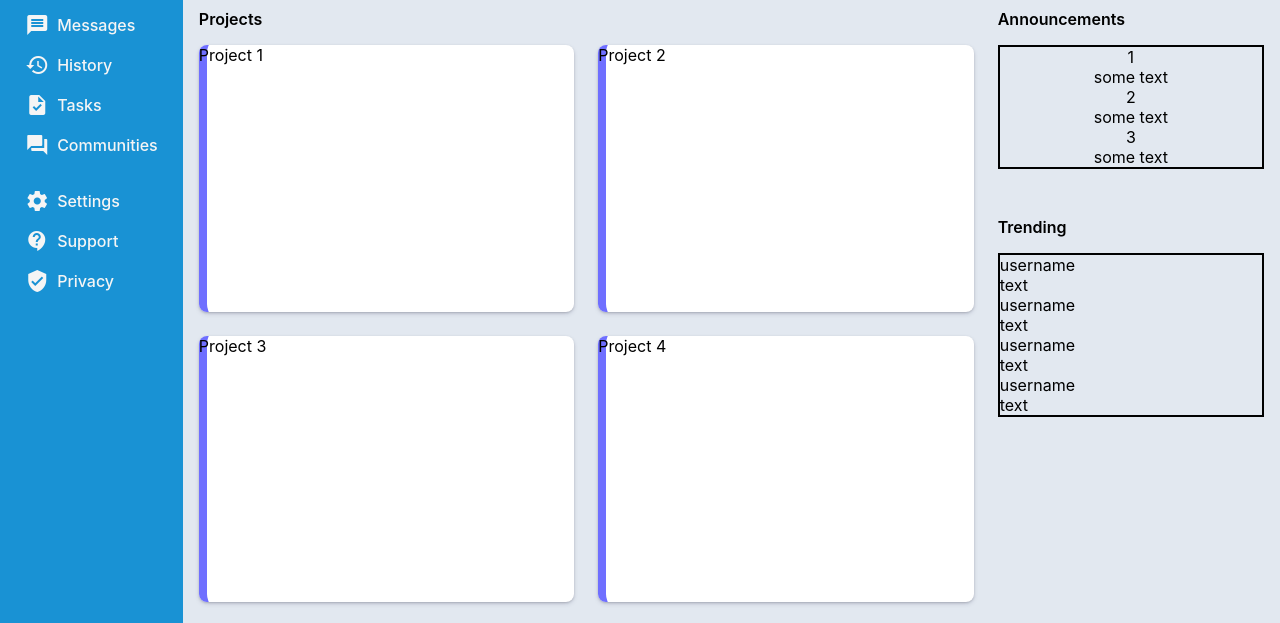
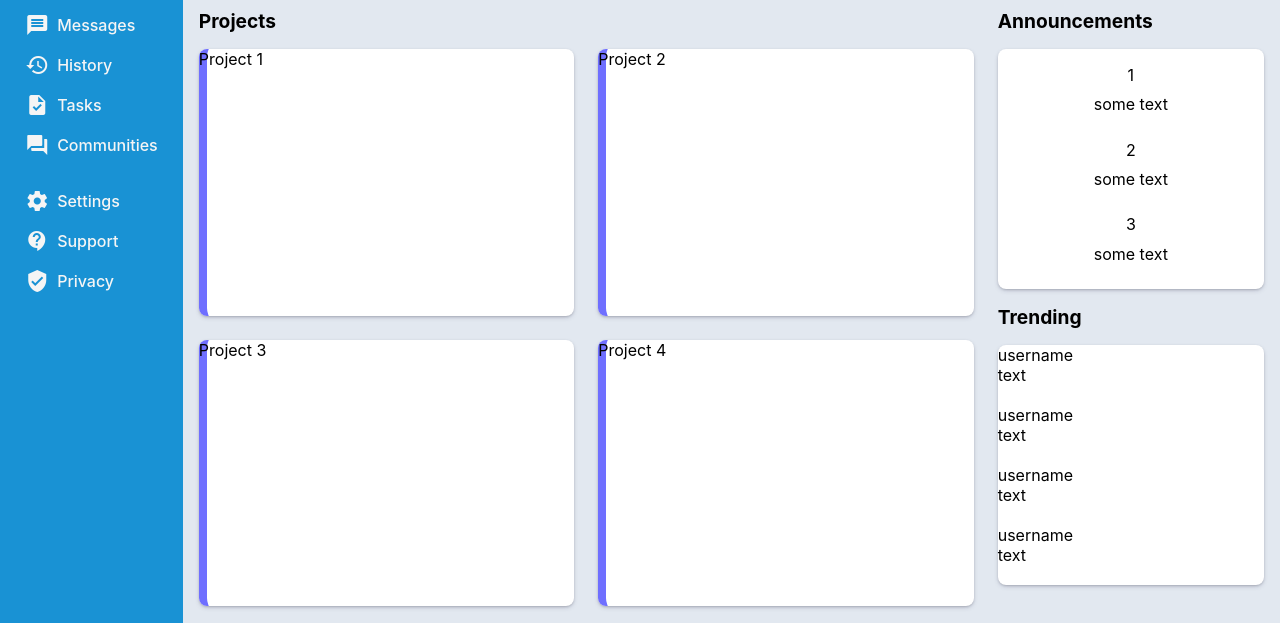
Before and after one commit to Blattchen/admin-dashboard, a plain HTML site: page index.html in a window 1280 px wide. Shown: the part 135-758 px from the top of the page. Drawn offline with nearby package versions, Linux system fonts and the light colour scheme.

Commit message:
Complete main grid layout

```diff
--- a/style.css
+++ b/style.css
@@ -21,7 +21,6 @@ main {
 
 .trending {
     grid-column: 2/3;
-    margin-top: 3rem;
 }
 
 
@@ -35,19 +34,31 @@ main {
 }
 
 .title {
-    font-weight: 600;
+    font-weight: 700;
+    font-size: 1.2rem;
+
 }
 
 .annGrid {
     display: grid;
     margin: 1rem 0rem;
-    border: 2px solid black;
+    gap: 1rem;
+    padding: 1rem;
+    background-color: white;
+    box-shadow: rgba(50, 50, 93, 0.25) 0px 2px 5px -1px, rgba(0, 0, 0, 0.3) 0px 1px 3px -1px;
+    height: calc(90vh / 3);
+    border-radius: 0.5rem;
+    box-sizing: border-box;
 }
 
 .trendingGrid {
     display: grid;
-    border: 2px solid black;
+    background-color: white;
+    box-shadow: rgba(50, 50, 93, 0.25) 0px 2px 5px -1px, rgba(0, 0, 0, 0.3) 0px 1px 3px -1px;
+    height: calc(90vh / 3);
+    border-radius: 0.5rem;
     margin-top: 1rem;
+    box-sizing: border-box;
 }
 
 .annGrid>div {
```
